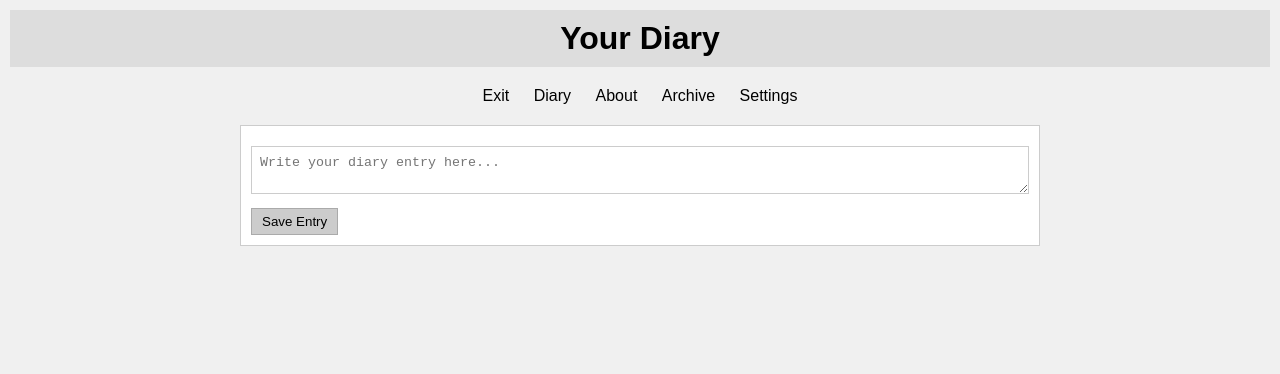
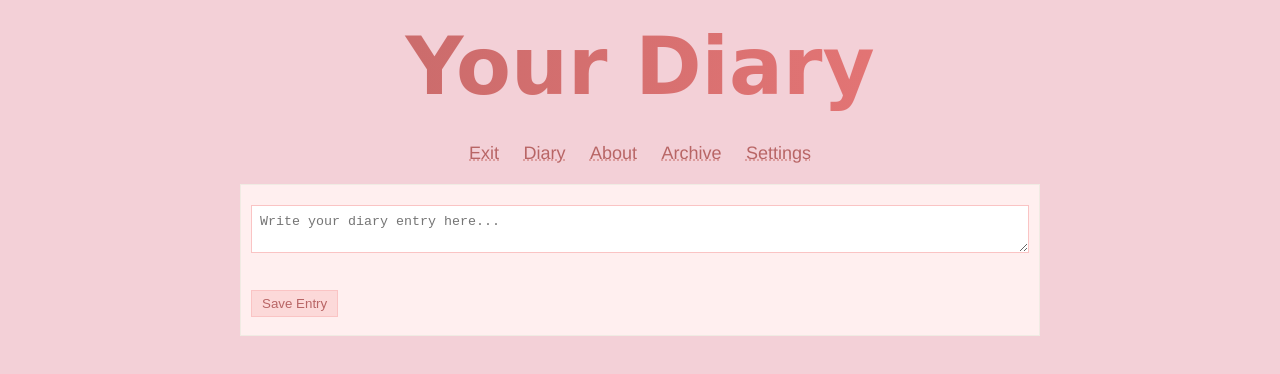
Before and after one commit to NasiChan/Password-Protected-Diary, a website: page diary.html in a window 1280 px wide. Drawn offline with Linux system fonts and the light colour scheme.

Commit message:
Update common.css

```diff
--- a/common.css
+++ b/common.css
@@ -8,17 +8,20 @@
 /* Body Styling */
 body {
     font-family: Arial, sans-serif;
-    background-color: #f0f0f0;
+    background-color: #F3D0D7;
     color: #000;
     padding: 10px;
 }
 
 /* Header */
 header {
-    background-color: #ddd;
-    color: #000;
+    color: transparent;
+    font-family: cursive;
+    font-size: 40px;
     text-align: center;
     padding: 10px;
+    background-image: linear-gradient(to right, #b86565, #f67b7b);
+    background-clip: text;
     margin-bottom: 20px;
 }
 
@@ -30,30 +33,43 @@ nav {
 
 nav a {
     margin: 0 10px;
-    color: #000;
-    text-decoration: none;
+    color: #b86565;
+    font-family:'Franklin Gothic Medium', 'Arial Narrow', Arial, sans-serif;
+    font-size: 18px;
+    text-decoration: underline dotted #db9898;
 }
 
 /* Main Section */
 main {
     max-width: 800px;
     margin: 0 auto;
-    background: #fff;
+    color: #b86565;
+    line-height: 45px;
+    background: #FFEFEF;
+    font-family: cursive;
+    animation: fadeIn 5s;
+    text-decoration: pink wavy underline;
     padding: 10px;
-    border: 1px solid #ccc;
+    border: 1px solid #F0EBE3;
+}
+
+/* Animation for home page */
+@keyframes fadeIn {
+    0% { opacity: 0; }
+    100% { opacity: 1; }
 }
 
 /* Buttons */
 button {
-    background-color: #ccc;
-    color: #000;
-    border: 1px solid #aaa;
+    background-color: #fcd9d9;
+    color: #b86565;
+    border: 1px solid #fac4c4;
     padding: 5px 10px;
     cursor: pointer;
 }
 
 button:hover {
-    background-color: #bbb;
+    background-color: #db9898;
 }
 
 /* Inputs */
@@ -62,7 +78,7 @@ textarea {
     width: 100%;
     padding: 8px;
     margin: 10px 0;
-    border: 1px solid #ccc;
+    border: 1px solid #fac4c4;
 }
 
 /* Sections */
@@ -81,7 +97,7 @@ section h2 {
     top: 20px;
     right: 20px;
     background-color: #ccc;
-    color: #000;
+    color: #b86565;
     padding: 10px;
     border: 1px solid #aaa;
     display: none;
@@ -102,8 +118,8 @@ section h2 {
     top: 50%;
     left: 50%;
     transform: translate(-50%, -50%);
-    background-color: #fff;
-    border: 1px solid #ccc;
+    background-color: #fac4c4;
+    border: 1px solid #db9898;
     padding: 15px;
     text-align: center;
 }
@@ -117,8 +133,8 @@ section h2 {
     display: none;
     width: 30px;
     height: 30px;
-    border: 4px solid #ccc;
-    border-top: 4px solid #aaa;
+    border: 4px solid #fac4c4;
+    border-top: 4px solid #db9898;
     border-radius: 50%;
 }
 
```
